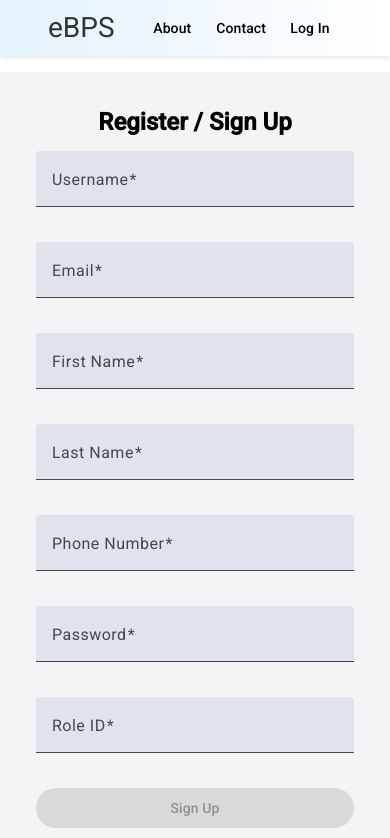
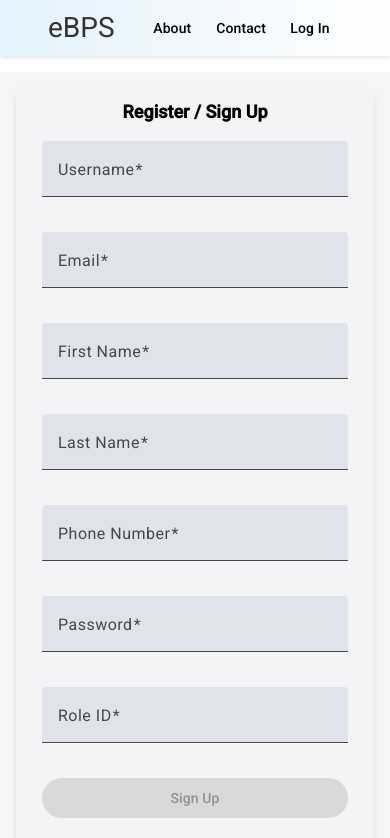
Before and after one commit to Electronic-Building-Permit-System/eBPS, an Angular app in the folder eBPS.Client/: page /signup in a window 390 px wide. Shown: the top 838 px of the page. Built offline with nearby package versions, Linux system fonts and the light colour scheme.

Commit message:
Fixing Signup css

```diff
--- a/eBPS.Client/src/app/Account/signup/signup.component.css
+++ b/eBPS.Client/src/app/Account/signup/signup.component.css
@@ -1,13 +1,23 @@
+/* Main Container */
+.main-container {
+  display: flex;
+  flex-direction: column;
+  min-height: 100vh;
+}
+
+/* Signup Container */
 .signup-container {
   display: flex;
   justify-content: center;
   align-items: center;
-    height: 100vh;
+  padding: 1rem;
   background-color: #f5f5f5; /* Light background color */
 }
 
+/* Card Styling */
 mat-card {
-    width: 400px;
+  width: 100%;
+  max-width: 400px; /* Ensures card doesn't stretch too wide */
   padding: 20px;
   display: flex;
   flex-direction: column;
@@ -15,6 +25,7 @@
   box-shadow: 0 4px 6px rgba(0, 0, 0, 0.1); /* Subtle shadow for the card */
 }
 
+/* Card Title */
 mat-card-title {
   font-size: 24px;
   font-weight: bold;
@@ -22,6 +33,7 @@
   margin-bottom: 15px;
 }
 
+/* Form Fields */
 .full-width {
   width: 100%;
   margin-bottom: 15px; /* Spacing between form fields */
@@ -45,8 +57,48 @@
   width: 100%; /* Ensure form fields take full width */
 }
 
+/* Footer Text */
 .signup-footer {
   margin-top: 20px;
   text-align: center;
   font-size: 14px;
 }
+
+/* Responsive Enhancements */
+@media (max-width: 768px) {
+  .signup-container {
+    padding: 1rem;
+  }
+
+  mat-card {
+    padding: 15px;
+    max-width: 100%; /* Allow card to take up more space on smaller screens */
+  }
+
+  mat-card-title {
+    font-size: 20px; /* Reduce title size */
+  }
+
+  .signup-footer {
+    font-size: 12px; /* Adjust footer text size */
+  }
+}
+
+@media (max-width: 480px) {
+  mat-card {
+    padding: 10px;
+    max-width: 100%;
+  }
+
+  mat-card-title {
+    font-size: 18px; /* Further reduce title size for small devices */
+  }
+
+  .signup-footer {
+    font-size: 12px;
+  }
+
+  button {
+    font-size: 14px; /* Adjust button font size for smaller devices */
+  }
+}
--- a/eBPS.Client/src/app/Account/signup/signup.component.html
+++ b/eBPS.Client/src/app/Account/signup/signup.component.html
@@ -1,4 +1,4 @@
-<div>
+<div class="main-container">
    <!-- Navbar -->
    <app-home-navbar></app-home-navbar>
    <div class="signup-container">
```
Lines whose indentation alone changed are shown as unchanged.
